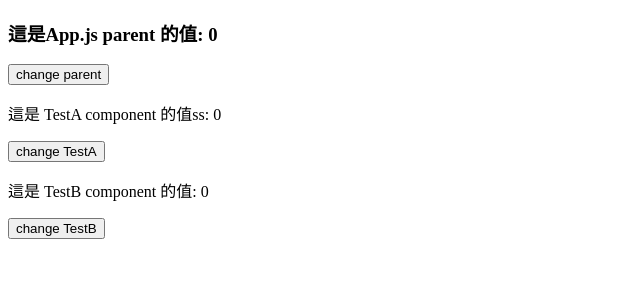
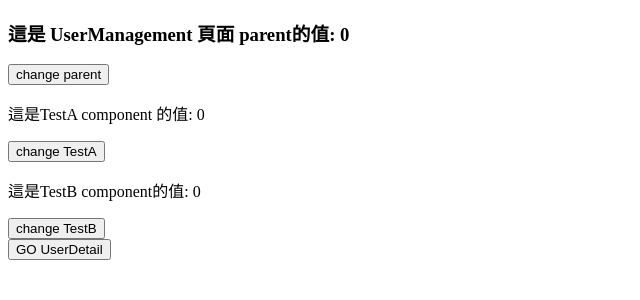
Before and after one commit to jane0819tw/webpack-practice, a React app: page /#/user-management in a window 1280 px wide. Shown: the top 300 px of the page, without its empty margins (0-640 px from the left). Built offline with nearby package versions, Linux system fonts and the light colour scheme.

Commit message:
1. rename component name 2. install react-router-dom and setting react router 3. install react-refresh and replace react-hot-loader

```diff
--- a/package.json
+++ b/package.json
@@ -23,16 +23,19 @@
     "@babel/core": "^7.21.4",
     "@babel/preset-env": "^7.21.4",
     "@babel/preset-react": "^7.18.6",
+    "@pmmmwh/react-refresh-webpack-plugin": "^0.5.10",
     "babel-loader": "^9.1.2",
     "html-webpack-plugin": "^5.5.0",
     "less": "^4.1.3",
     "react-hot-loader": "^4.13.1",
+    "react-refresh": "^0.14.0",
     "webpack": "^5.73.0",
     "webpack-cli": "^4.10.0",
     "webpack-dev-server": "^4.13.3"
   },
   "dependencies": {
     "react": "^16.13.1",
-    "react-dom": "^16.13.1"
+    "react-dom": "^16.13.1",
+    "react-router-dom": "^5.3.4"
   }
 }
--- a/src/components/TestB/TestB.js
+++ b/src/components/TestA/index.js
@@ -1,14 +1,16 @@
 import React, { useState } from "react";
 
-const TestB = () => {
+
+const TestA = () => {
   const [childValue, setChildValue] = useState(0);
-  const NAME = 'TestB';
+  const NAME = 'TestA';
   const changeValue = () => {
     setChildValue(prev => prev + 1);
   };
   return <div>
-    <p>這是 {NAME}  component 的值: {childValue}</p>
+    <p>這是{NAME} component 的值: {childValue}</p>
     <button onClick={() => changeValue()}>change {NAME} </button>
   </div>
 };
-export default TestB;
+
+export default TestA;
--- a/src/components/TestA/TestA.js
+++ b/src/components/TestB/index.js
@@ -1,16 +1,14 @@
 import React, { useState } from "react";
 
-
-const TestA = () => {
+const TestB = () => {
   const [childValue, setChildValue] = useState(0);
-  const NAME = 'TestA';
+  const NAME = 'TestB';
   const changeValue = () => {
     setChildValue(prev => prev + 1);
   };
   return <div>
-    <p>這是 {NAME} component 的值ss: {childValue}</p>
+    <p>這是{NAME} component的值: {childValue}</p>
     <button onClick={() => changeValue()}>change {NAME} </button>
   </div>
 };
-
-export default TestA;
+export default TestB;
--- a/src/containers/App/App.js
+++ /dev/null
@@ -1,18 +0,0 @@
-import { hot } from 'react-hot-loader/root';
-import React, { useState } from "react";
-import TestA from '@/components/TestA/TestA';
-import TestB from '@/components/TestB/TestB';
-
-const App = () => {
-  const [parentValue, setParentValue] = useState(0);
-  const changeValue = () => {
-    setParentValue(prev => prev + 1);
-  };
-  return <div>
-    <h3>這是App.js parent 的值: {parentValue}</h3>
-    <button onClick={() => changeValue()}>change parent</button>
-    <TestA />
-    <TestB />
-  </div>
-};
-export default hot(App);
--- /dev/null
+++ b/src/containers/App/index.js
@@ -0,0 +1,26 @@
+import React, { useState, useEffect } from "react";
+import TestA from '@/components/TestA/index';
+import TestB from '@/components/TestB/index';
+
+const App = ({ history }) => {
+  const [parentValue, setParentValue] = useState(0);
+  const changeValue = () => {
+    setParentValue(prev => prev + 1);
+  };
+  const nextPage = () => {
+    history.push('/user-management');
+  }
+  useEffect(() => {
+    // console.log(`==>props`);
+    // console.log(props);
+  }, []);
+  return <div>
+    <h3>這是App.js parent 的值: {parentValue}</h3>
+    <button onClick={() => changeValue()}>change parent</button>
+    <TestA />
+    <TestB />
+    <button onClick={() => nextPage()}>GO UserManagement</button>
+  </div>
+};
+// export default hot(App);
+export default App;
--- /dev/null
+++ b/src/containers/UserManagement/UserDetail/index.js
@@ -0,0 +1,25 @@
+import React, { useState, useEffect } from "react";
+import TestA from '@/components/TestA';
+import TestB from '@/components/TestB';
+
+const UserDetail = ({ history }) => {
+  const [parentValue, setParentValue] = useState(0);
+  const changeValue = () => {
+    setParentValue(prev => prev + 1);
+  };
+  const nextPage = () => {
+    history.push('/');
+  }
+  useEffect(() => {
+    // console.log(`==>props`);
+    // console.log(props);
+  }, []);
+  return <div>
+    <h3>這是 UserDetail 頁面  parent 的值: {parentValue}</h3>
+    <button onClick={() => changeValue()}>change parent</button>
+    <TestA />
+    <TestB />
+    <button onClick={() => nextPage()}>GO App.js</button>
+  </div>
+};
+export default UserDetail;
--- /dev/null
+++ b/src/containers/UserManagement/index.js
@@ -0,0 +1,25 @@
+import React, { useState, useEffect } from "react";
+import TestA from '@/components/TestA';
+import TestB from '@/components/TestB';
+
+const UserManagement = ({ history }) => {
+  const [parentValue, setParentValue] = useState(0);
+  const changeValue = () => {
+    setParentValue(prev => prev + 1);
+  };
+  const nextPage = () => {
+    history.push('/user-management/detail');
+  }
+  useEffect(() => {
+    // console.log(`==>props`);
+    // console.log(props);
+  }, []);
+  return <div>
+    <h3>這是 UserManagement 頁面 parent的值: {parentValue}</h3>
+    <button onClick={() => changeValue()}>change parent</button>
+    <TestA />
+    <TestB />
+    <button onClick={() => nextPage()}>GO UserDetail</button>
+  </div>
+};
+export default UserManagement;
--- a/src/index.html
+++ b/src/index.html
@@ -7,6 +7,6 @@
   <title>詳解loader</title>
 </head>
 <body>
-  <div id="root">hello</div>
+  <div id="root"></div>
 </body>
 </html>
--- a/src/index.js
+++ b/src/index.js
@@ -1,12 +1,11 @@
+import { hot } from 'react-hot-loader/root';
 import React from "react";
 import ReactDOM from "react-dom";
-
-import App from "./containers/App/App";
+import CustomRoute from "@/routers";
 
 const rootElement = document.getElementById("root");
+
 ReactDOM.render(
-  <React.StrictMode>
-    <App />
-  </React.StrictMode>,
+  <CustomRoute />,
   rootElement
 );
--- /dev/null
+++ b/src/routers/index.js
@@ -0,0 +1,39 @@
+import { HashRouter as Router, Route, Switch } from "react-router-dom";
+import React, { Suspense, Fragment } from 'react';
+import routerList from './routerList';
+
+
+const CustomRoute = () => {
+  const routerListRecursion = (routerList) => {
+    return Object.assign(routerList).map(({ path, exact, routes, component: LazyComponent }, key) => {
+      let newItem = { path, exact };
+      if (routes && routes.length) {
+        return (
+          <Fragment key={`fragment${key}`}>
+            {/* 透過 props傳遞屬性 */}
+            <Route key={key} {...newItem} render={(props) => <LazyComponent {...props} />}></Route>
+            {/* 为方便组件之间的传参 利用render */}
+            <Switch key={`switch${key}`}>
+              {routerListRecursion(routes)}
+            </Switch>
+          </Fragment>
+        )
+      } else {
+        return <Route key={key} {...newItem} render={(props) => <LazyComponent {...props} />}></Route>
+      }
+    })
+  };
+  {/* 执行递归方法 */ }
+  return (
+    <Router>
+      <Suspense fallback={<span>Loading...</span>}>
+        {/* Lazy要求有的Loading组件 */}
+        <Switch>
+          {routerListRecursion(routerList)}
+        </Switch>
+      </Suspense>
+    </Router>
+  );
+};
+
+export default CustomRoute;
--- /dev/null
+++ b/src/routers/routerList.js
@@ -0,0 +1,39 @@
+import { lazy } from 'react';
+
+const routerList = [
+  {
+    path: "/", // 路径
+    name: "首页", // 名字
+    key: 'App',
+    exact: true, // 精准匹配
+    component: lazy(() => import('@/containers/App/index')) // 懒加载方案
+    // component: App,
+  },
+  {
+    path: "/user-management",
+    name: "用户管理",
+    key: 'UserManagement',
+    exact: true,
+    component: lazy(() => import('@/containers/UserManagement/index')),
+    // component: UserManagement,
+    routes: [
+      {
+        path: "/user-management/detail",
+        name: "用户詳細資訊",
+        key: 'UserDetail',
+        exact: true,
+        component: lazy(() => import('@/containers/UserManagement/UserDetail/index')),
+        // component: UserDetail,
+        // routes: [
+        //   {
+        //     path: "/user/userList/userDetail",
+        //     name: "用户详情",
+        //     exact: true,
+        //     component: lazy(() => import('../page/user/userList/userDetail/index')),
+        //   }
+        // ]
+      }
+    ]
+  }
+]
+export default routerList;
--- a/webpack.config.js
+++ b/webpack.config.js
@@ -1,6 +1,6 @@
 const path = require('path');
-const webpack = require('webpack');
 const HtmlWebpackPlugin = require("html-webpack-plugin");
+const ReactRefreshPlugin = require('@pmmmwh/react-refresh-webpack-plugin');
 
 // module.exports = {
 //   mode: "development",
@@ -87,6 +87,7 @@ module.exports = {
   devServer: {
     // hot: false, //开启热更新，这个是关键！！！
     port: 9000, //设置端口号
+    // historyApiFallback: true,
   },
   resolve: {
     alias: {
@@ -95,6 +96,7 @@ module.exports = {
     extensions: [".js", ".jsx"],
   },
   plugins: [
+    new ReactRefreshPlugin(),
     new HtmlWebpackPlugin({ template: './src/index.html', title: 'Development', })
   ]
 };
```
Also changed, not shown: 1 other file (tests, documents, lock files or other folders).
